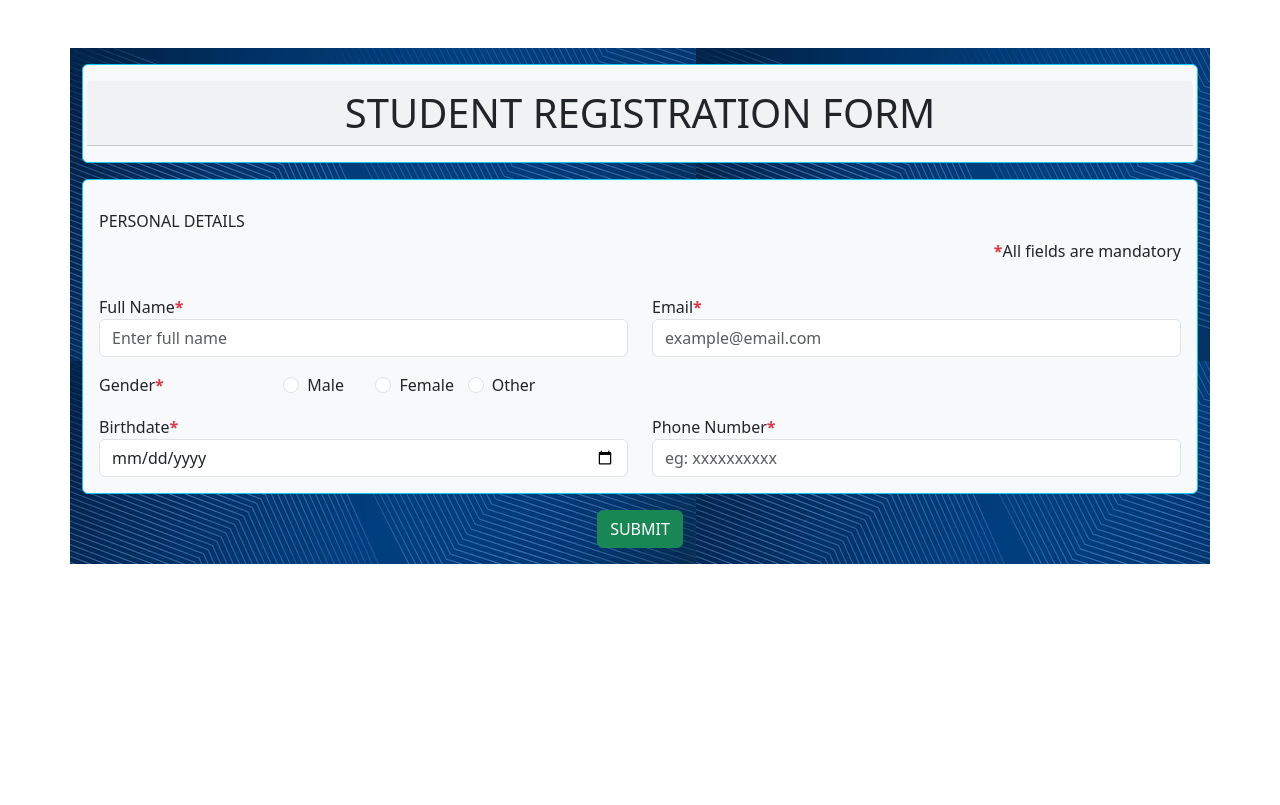
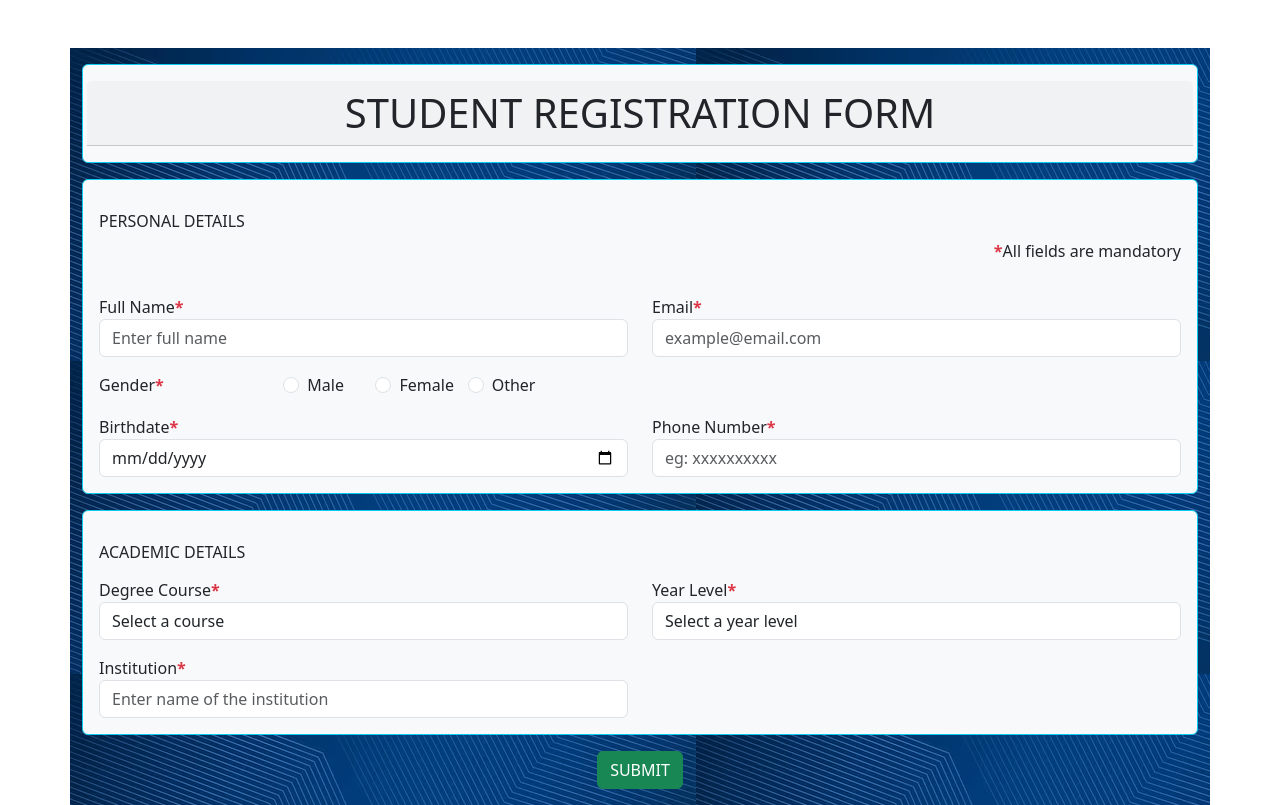
Before and after one commit to malavika-unni/Student_Registration_Form_With_React_PHP, a React (Create React App) app in the folder regform/: page / in a window 1280 px wide. Built offline with nearby package versions, Linux system fonts and the light colour scheme.

Commit message:
Modified StudentRegForm.js by adding the fields for academic details in registration form

```diff
--- a/regform/src/components/StudentRegForm.js
+++ b/regform/src/components/StudentRegForm.js
@@ -9,7 +9,9 @@ const StudentRegForm = ({ setUserData }) => {
   const [gender, setGender] = useState('');
   const [birthdate, setBirthdate] = useState('');
   const [phoneNumber, setPhoneNumber] = useState('');
-
+  const [course, setCourse] = useState('');
+  const [year, setYear] = useState('');
+  const [institution, setInstitution] = useState('');
 // Function to handle file upload and request sending
 const fileUpload = async () => {
 
@@ -22,6 +24,9 @@ const fileUpload = async () => {
       formData.append('gender', gender);
       formData.append('birthdate', birthdate);
       formData.append('phoneNumber', phoneNumber);
+      formData.append('course', course);
+      formData.append('year', year);
+      formData.append('institution', institution);
 
             // Send form data to the server using axios post request
             const response = await axios.post('http://localhost/StudentRegForm.php', formData, {
@@ -197,6 +202,70 @@ const fileUpload = async () => {
               </div>
             </div>
 
+              {/* Academic Details */}
+
+          <div className='card bg-light border-info mt-3'>
+            <div className='card-body'>
+              <div className="form-row mt-3"><h6 className='card-title'>ACADEMIC DETAILS</h6></div>
+              <div className="row mt-3">
+                <div className="col-md-6">
+                  <label htmlFor="course">Degree Course<b><span className="text-danger">*</span></b></label>
+
+                  <select
+                    className="form-control"
+                    id="course"
+                    name="course"
+                    value={course}
+                    onChange={(e) => setCourse(e.target.value)}
+                    required
+                  >
+                    <option value="">Select a  course</option>
+                    <option value="BCA">BCA</option>
+                    <option value="MCA">MCA</option>
+                    <option value="DATA SCIENCE">DATA SCIENCE</option>
+                  </select>
+
+                </div>
+
+
+                <div className="col-md-6">
+                  <label htmlFor="year">Year Level<b><span className="text-danger">*</span></b></label>
+                  <select
+                    className="form-control"
+                    id="year"
+                    name="year"
+                    value={year}
+                    onChange={(e) => setYear(e.target.value)}
+                    required
+                  >
+                    <option value="">Select a year level</option>
+                    <option value="1">Year 1</option>
+                    <option value="2">Year 2</option>
+                    <option value="3">Year 3</option>
+                    <option value="PASSED OUT">PASSED OUT</option>
+                  </select>
+                </div>
+              </div>
+
+              <div className="row mt-3">
+                <div className="col-md-6">
+                  <label htmlFor="institution">Institution<b><span className="text-danger">*</span></b></label>
+                  <input
+                    type="text"
+                    className="form-control"
+                    id="institution"
+                    name="institution"
+                    placeholder='Enter name of the institution'
+                    value={institution}
+                    onChange={(e) => setInstitution(e.target.value)}
+                    required
+                  />
+                </div>
+              </div>
+            </div>
+          </div>
+
+
           {/* Submit Button */}
           <div className="mb-3 mt-3 row">
             <div className="text-center">
```
